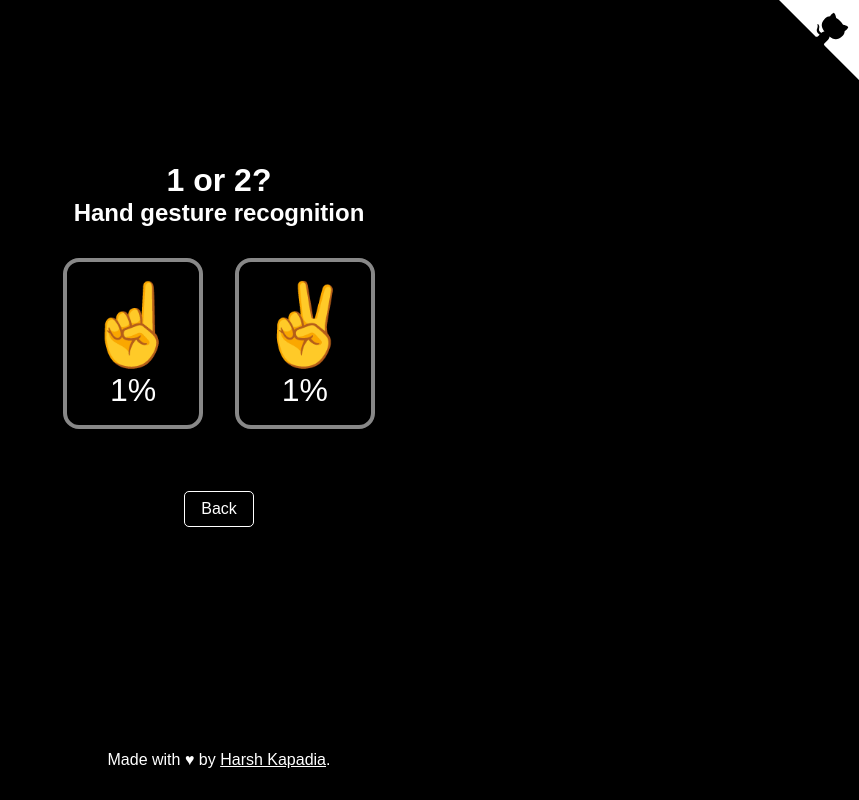
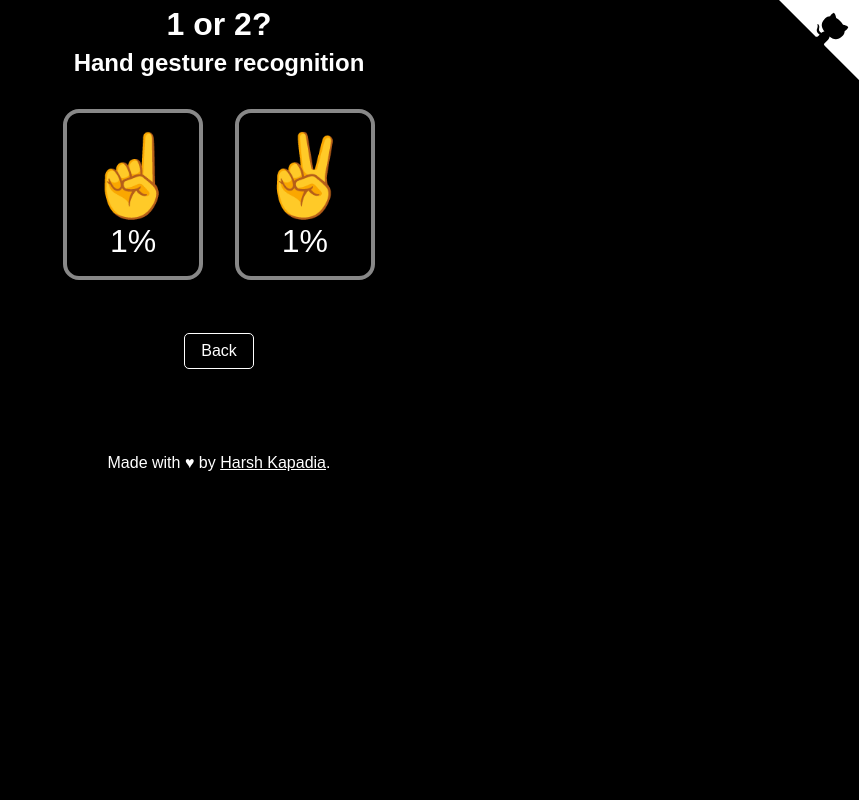
Before and after one commit to HarshKapadia2/one-or-two, a Flask app: template templates/output.html in a window 1280 px wide. Shown: the whole page, without its empty margins (421-1280 px from the left). Run offline with Flask 2, Linux system fonts and the light colour scheme; the template is opened without the code that fills it: most values are stand-ins (such as "Sample title", 1, 10 or a date in 2020).

Commit message:
:hammer: refactor: Improve padding and remove height constraints
Rename `h1` text content to 'One or Two?'

```diff
--- a/static/css/style.css
+++ b/static/css/style.css
@@ -21,13 +21,19 @@ main
 	flex-direction: column;
 	align-items: center;
 	justify-content: center;
-	height: 90vh;
 	text-align: center;
 }
 
 .flash-msg
 {
 	padding: 5% 0;
+}
+
+
+
+h1
+{
+	padding: 2% 0;
 }
 
 
@@ -88,7 +94,7 @@ main
 
 form, .output
 {
-	padding: 10% 0%;
+	padding: 10% 0 7% 0;
 	display: flex;
 	flex-direction: column;
 	align-items: center;
@@ -167,7 +173,7 @@ label
 
 footer
 {
-	height: 10vh;
+	padding: 5% 0 2% 0;
 	display: flex;
 	justify-content: center;
 	align-items: center;
--- a/templates/home-page.html
+++ b/templates/home-page.html
@@ -6,7 +6,7 @@
 
 {% block body %}
 	<main>
-		<h1>1 or 2?</h1>
+		<h1>One or Two?</h1>
 		<h2>Hand gesture recognition</h2>
 
 		<div class="flash-msg">
```
